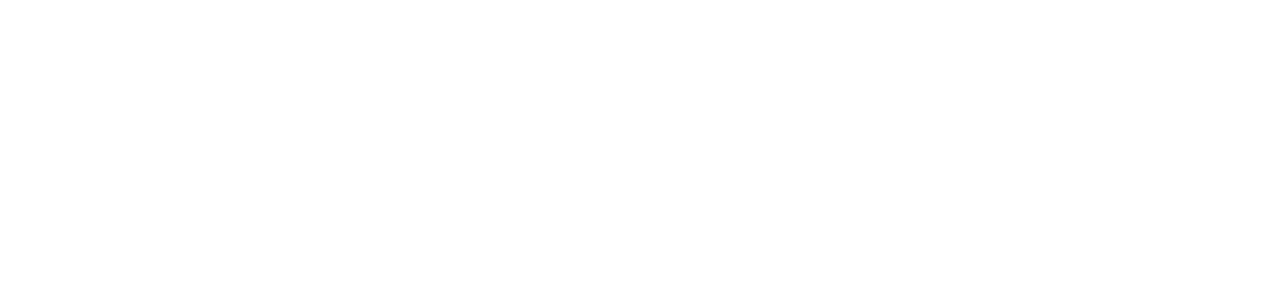
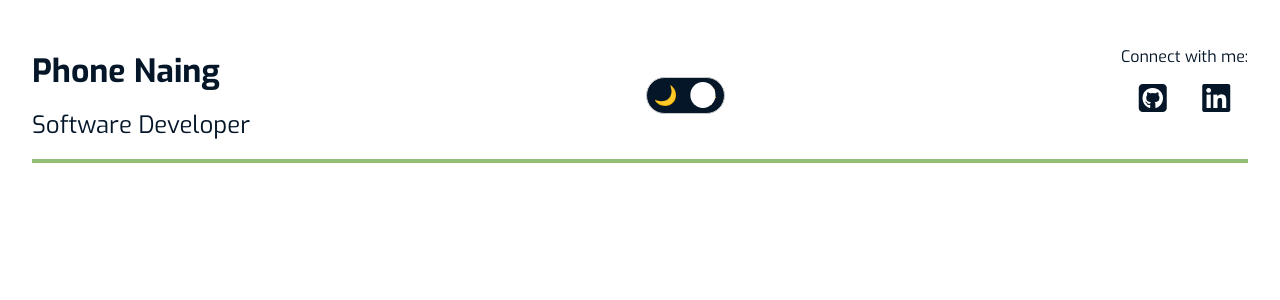
Before and after one commit to PNaing107/Personal-Website-23, a Vue app: page / in a window 1280 px wide. Shown: the top 300 px of the page. Built offline with nearby package versions, Linux system fonts and the light colour scheme.

Commit message:
feat(Header): add Header component into main app

```diff
--- a/src/App.vue
+++ b/src/App.vue
@@ -1,9 +1,27 @@
-<script setup>
+<template>
+  <TheHeader></TheHeader>
+  <main>
+  </main>
+</template>
+
+<script>
+import TheHeader from './components/layout/TheHeader.vue';
+
+export default {
+  components: {
+    TheHeader
+  }
+}
+
 </script>
 
-<template>
+<style>
+#app {
+  background-color: var(--background-color-primary);
+  color: var(--text-primary-color);
+}
 
-</template>
-
-<style scoped>
+a {
+  color: var(--text-primary-color);
+}
 </style>
--- a/src/assets/main.css
+++ b/src/assets/main.css
@@ -1,25 +1,39 @@
-#app {
-  max-width: 1280px;
-  margin: 0 auto;
-  padding: 2rem;
-
-  font-weight: normal;
+@font-face {
+  font-family: Exo;
+  src: url(./fonts/Exo-Variable.ttf);
 }
 
-a,
-.green {
-  text-decoration: none;
-  color: hsla(160, 100%, 37%, 1);
-  transition: 0.4s;
+/* Styles for the default root window element */
+:root {
+  --background-color-primary: #fff;
+  --background-color-secondary: #fafafa;
+  --accent-color: #cacaca;
+  --text-primary-color: #041628;
+  --text-secondary-color: #93BE76;
+  --element-size: 4rem;
 }
 
-@media (hover: hover) {
-  a:hover {
-    background-color: hsla(160, 100%, 37%, 0.2);
-  }
+/* Styles for the default root window element with dark mode preference */
+:root.dark-theme {
+  --background-color-primary: #041628;
+  --background-color-secondary: #2d2d30;
+  --accent-color: #3f3f3f;
+  --text-primary-color: #fff;
+  --text-secondary-color: #93BE76;
 }
 
-@media (min-width: 1024px) {
+#app {
+  height: 100vh;
+  width: 100vw;
+  margin: 0;
+  padding: 2rem;
+  font-weight: normal;
+  font-family: "Exo", "Lato", sans-serif;
+  color: #fff;
+  box-sizing: border-box;
+}
+
+/* @media (min-width: 1024px) {
   body {
     display: flex;
     place-items: center;
@@ -30,4 +44,4 @@
     grid-template-columns: 1fr 1fr;
     padding: 0 2rem;
   }
-}
+} */
```
